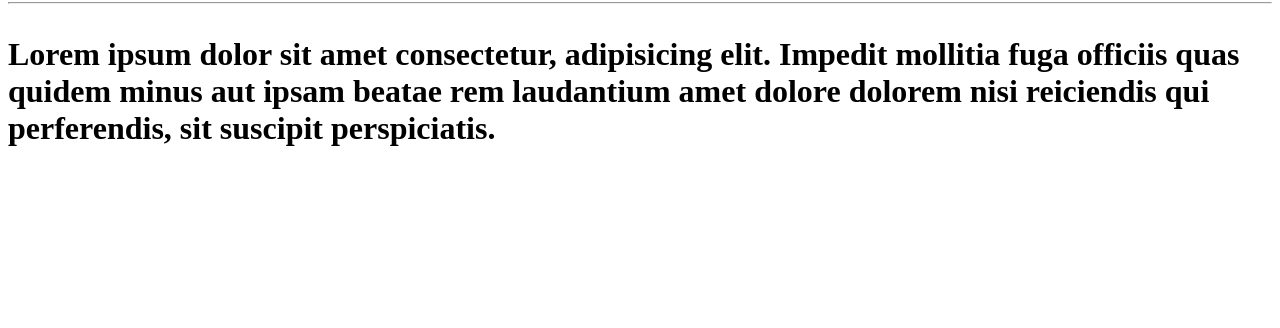
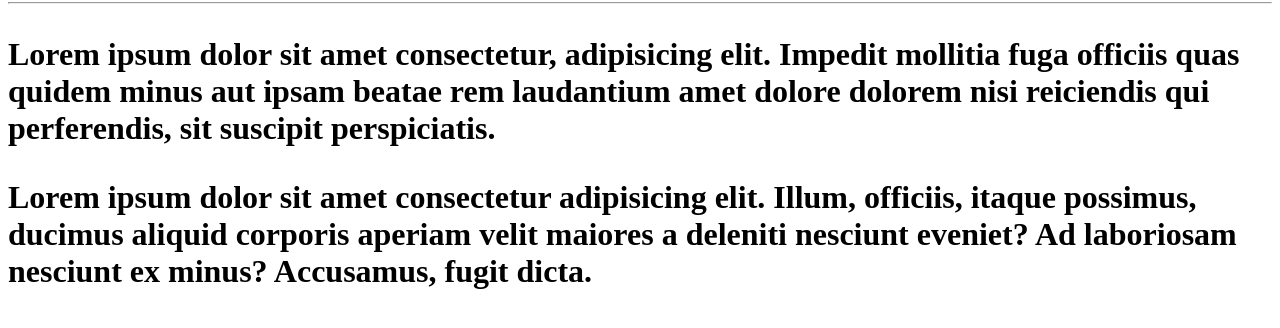
Before and after one commit to renirtonrsggoes/Ola-Mundo, a plain HTML site: page Site exemplo/Index.html in a window 1280 px wide. Shown: the part 78-406 px from the top of the page. Drawn offline with Linux system fonts and the light colour scheme.

Commit message:
Adicionei um parágrafo

```diff
--- a/Site exemplo/Index.html
+++ b/Site exemplo/Index.html
@@ -9,5 +9,6 @@
     <h1>Olá, Mundo!<h1>
     <hr>
     <p>Lorem ipsum dolor sit amet consectetur, adipisicing elit. Impedit mollitia fuga officiis quas quidem minus aut ipsam beatae rem laudantium amet dolore dolorem nisi reiciendis qui perferendis, sit suscipit perspiciatis.</p>
+    <p>Lorem ipsum dolor sit amet consectetur adipisicing elit. Illum, officiis, itaque possimus, ducimus aliquid corporis aperiam velit maiores a deleniti nesciunt eveniet? Ad laboriosam nesciunt ex minus? Accusamus, fugit dicta.</p>
 </body>
 </html>
```
